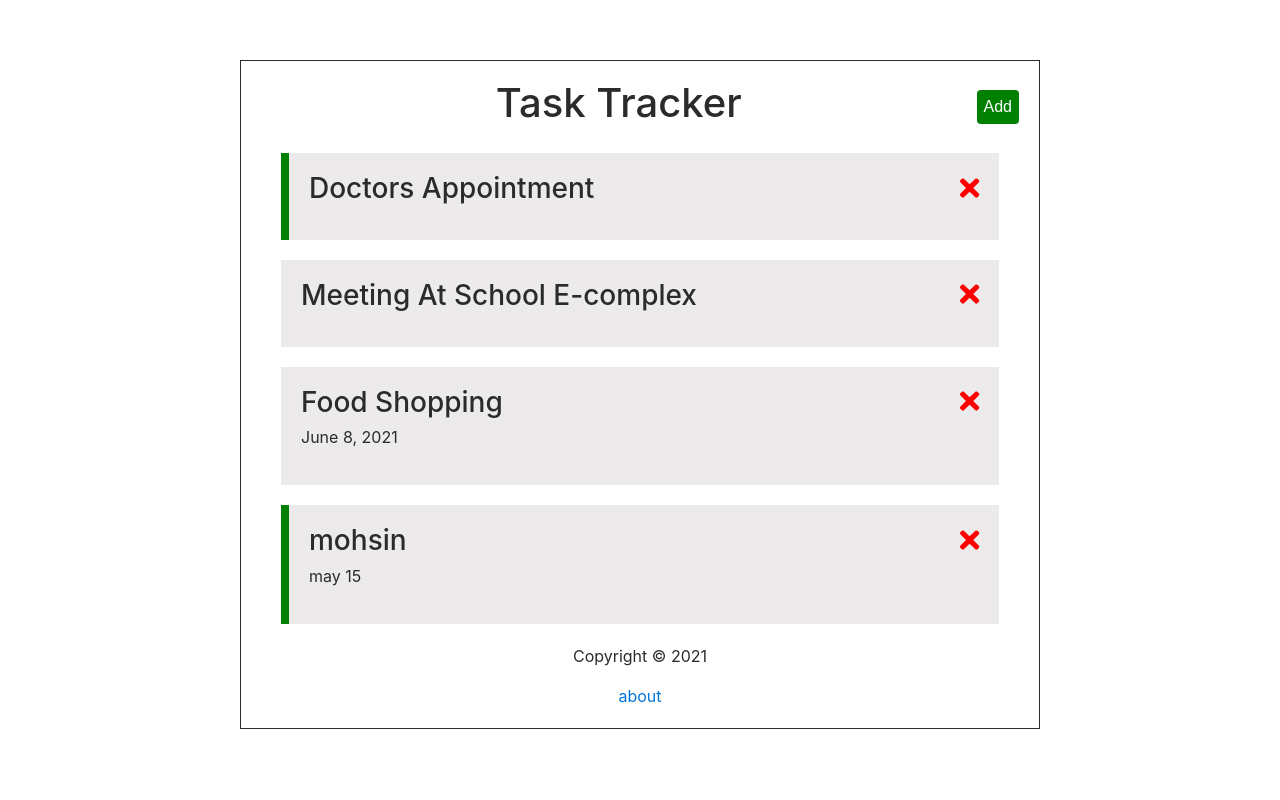
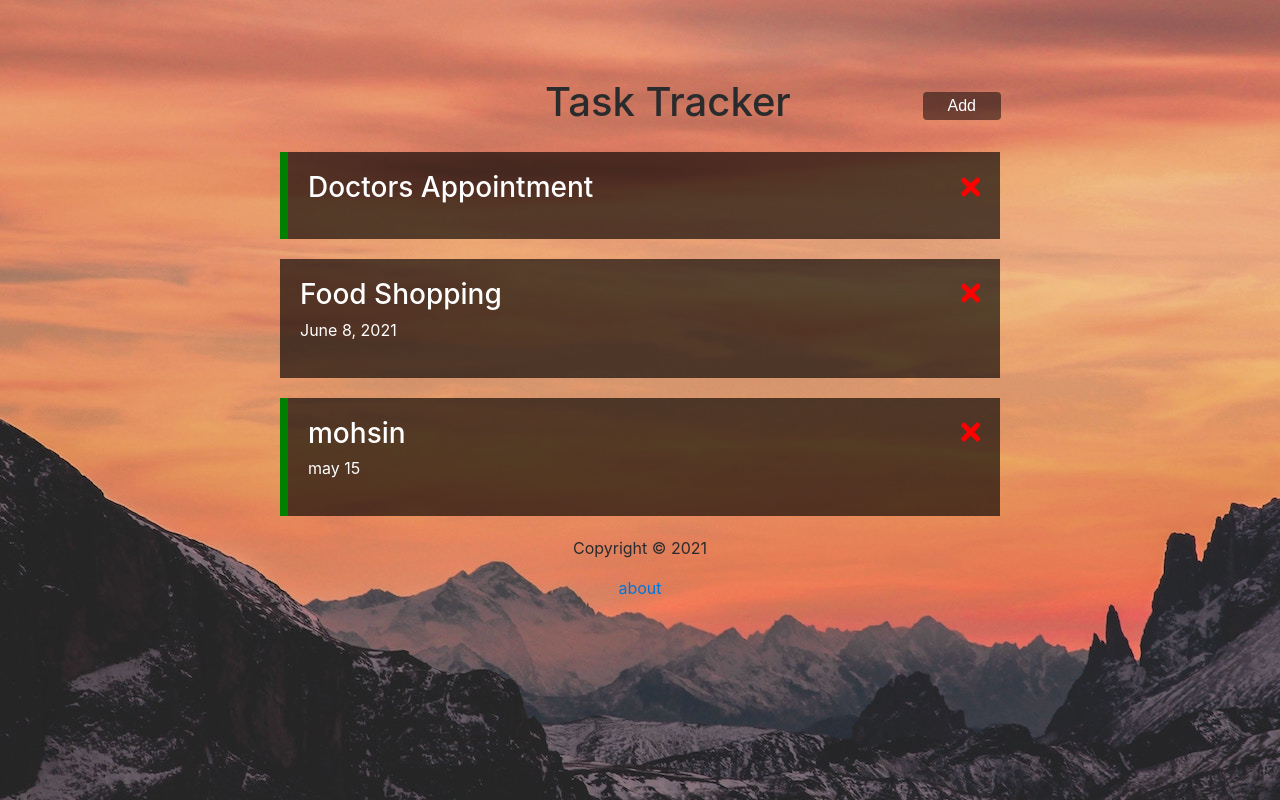
Before and after one commit to mohsinayaz/task-tracker, an Angular app: page / in a window 1280 px wide. Built offline with nearby package versions, Linux system fonts and the light colour scheme; data requests are answered from the project's data file.

Commit message:
re adjusting and fixing the UI

```diff
--- a/db.json
+++ b/db.json
@@ -5,12 +5,6 @@
       "text": "Doctors Appointment",
       "date": "May 5, 2021",
       "reminder": true
-    },
-    {
-      "id": 2,
-      "text": "Meeting At School E-complex",
-      "date": "April 4, 2021",
-      "reminder": false
     },
     {
       "id": 3,
--- a/src/app/app.component.html
+++ b/src/app/app.component.html
@@ -1,3 +1,4 @@
+
 <div class="container">
   <app-header *ngIf="hasRoute('/')"></app-header>
   <router-outlet></router-outlet>
--- a/src/app/components/add-task/add-task.component.css
+++ b/src/app/components/add-task/add-task.component.css
@@ -0,0 +1,9 @@
+input{
+  border: none;
+  border-radius: 8px;
+}
+.btn-block{
+  width: 97% !important;
+  margin-left: 14px
+
+}
--- a/src/app/components/button/button.component.css
+++ b/src/app/components/button/button.component.css
@@ -1,5 +1,6 @@
 .btn {
-  padding: 6px;
+  padding: 3px 24px;
   color: white;
   cursor: pointer;
+  margin-right: 19px;
 }
--- a/src/app/components/header/header.component.css
+++ b/src/app/components/header/header.component.css
@@ -5,7 +5,5 @@ header {
 }
 
 header h1 {
-  display: flex;
-  justify-content: center;
-  flex: 1;
+  margin-left: 285px;
 }
--- a/src/app/components/header/header.component.html
+++ b/src/app/components/header/header.component.html
@@ -1,7 +1,7 @@
 <header>
   <h1>{{ title }}</h1>
   <app-button
-    color="{{ showTask ? 'red' : 'green' }}"
+    color= '#00000080'
     text="{{ showTask ? 'Close' : 'Add' }}"
     (btnClick)="toggleBtn()"
   ></app-button>
--- a/src/app/components/task-item/task-item.component.css
+++ b/src/app/components/task-item/task-item.component.css
@@ -1,14 +1,13 @@
 .task {
-  background-color: rgb(236, 234, 234);
+  background-color: #000000a3;
+  color:white;
   margin: 20px;
   padding: 20px;
 }
-
 .task h3 {
   display: flex;
   justify-content: space-between;
 }
-
 fa-icon {
   cursor: pointer;
 }
--- a/src/styles.css
+++ b/src/styles.css
@@ -1,7 +1,9 @@
 /* You can add global styles to this file, and also import other style files */
+body{
+  background: url(./assets/background.jpg);
+}
 .container {
   width: 800px;
-  border: 1px solid;
   padding: 20px;
   margin-top: 60px;
 }
@@ -21,6 +23,7 @@ label {
 .form-control {
   margin: 20px 0px;
   border: none;
+  background-color: unset;
 }
 
 .form-control-check {
@@ -42,6 +45,6 @@ input {
 }
 
 .btn {
-  background-color: #000;
+ background-color: rgba(0, 0, 0, 0.5);
   color: #ffffff;
 }
```
Also changed, not shown: src/assets/background.jpg (added), 1 other file (tests, documents, lock files or other folders).
